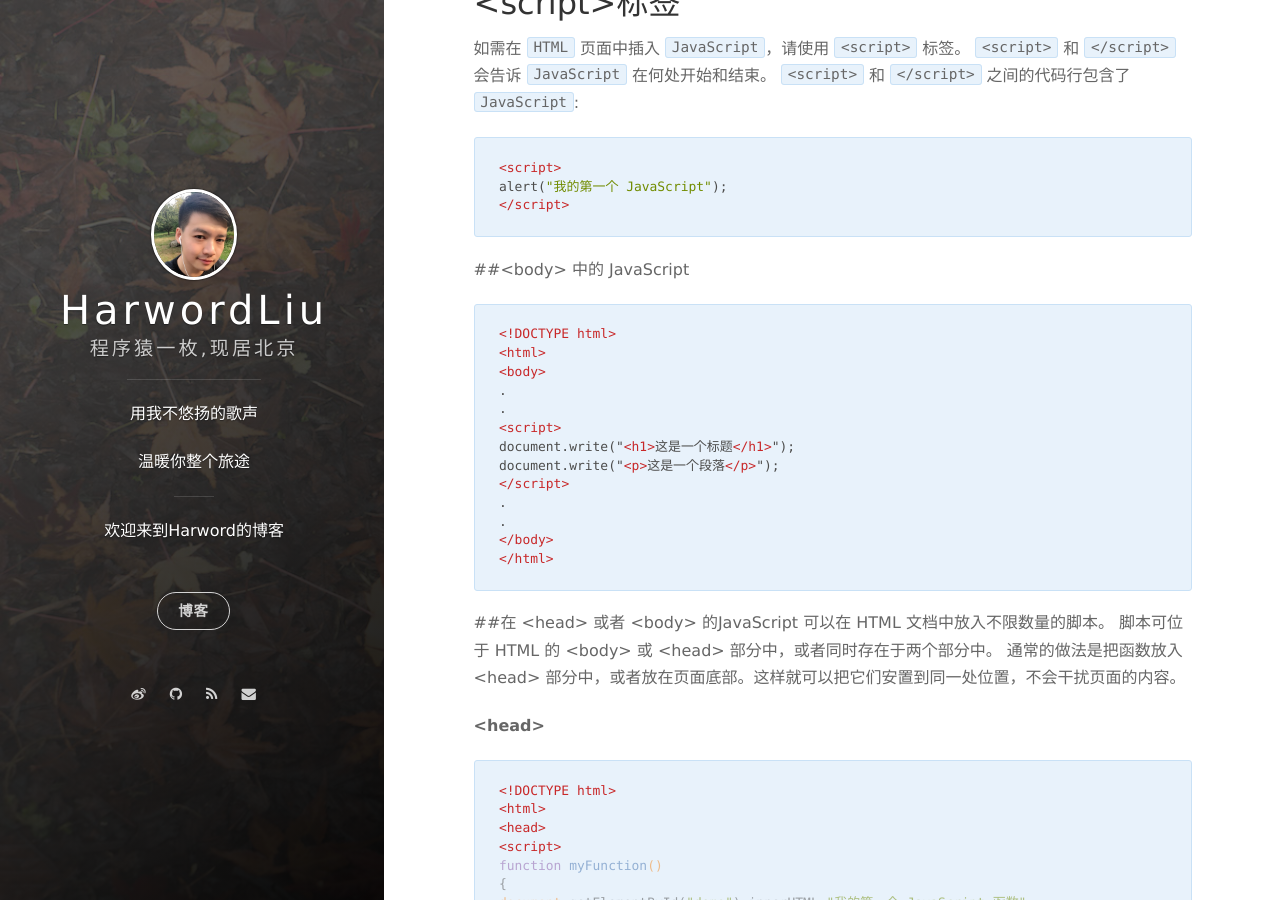
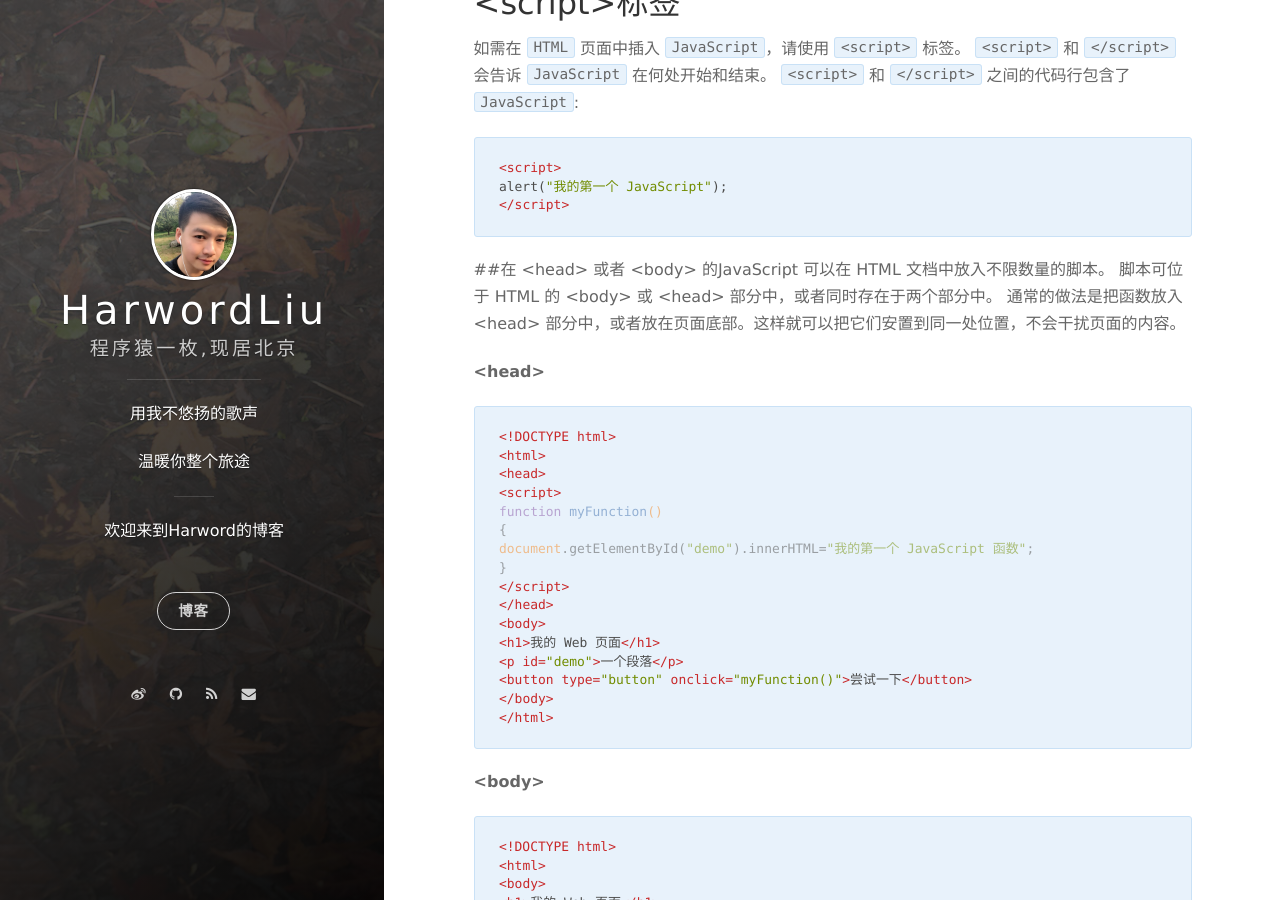
Before and after one commit to HarwordLiu/HarwordLiu.github.io, a Jekyll site: the page built from _posts/2016-11-02-JavaScript-自学第一天.md, in a window 1280 px wide and 900 px high, scrolled down 1705 px. Built offline with Jekyll 4.4.1, drawn with Linux system fonts in a browser that asks for light colours; nearby versions of some CDN libraries; comment, search, counter and statistics services are not loaded; some of the changed text lies outside the part shown.

Commit message:
fix 格式

```diff
--- a/_posts/2016-11-02-JavaScript-自学第一天.md
+++ b/_posts/2016-11-02-JavaScript-自学第一天.md
@@ -65,27 +65,6 @@ date: 2016-11-02 21:32:24.000000000 +08:00
 	<script>
 	alert("我的第一个 JavaScript");
 	</script>
-
-
-
-##\<body> 中的 JavaScript
-
-
-
-	<!DOCTYPE html>
-	<html>
-	<body>
-	.
-	.
-	<script>
-	document.write("<h1>这是一个标题</h1>");
-	document.write("<p>这是一个段落</p>");
-	</script>
-	.
-	.
-	</body>
-	</html>
-
 
 
 ##在 \<head> 或者 \<body> 的JavaScript
@@ -259,6 +238,5 @@ JavaScript 对大小写是敏感的。
 JavaScript 使用 Unicode 字符集。
 Unicode 覆盖了所有的字符，包含标点等字符。
 
-
-##总结
+##总结##
 第一篇笔记就先到这里
```
